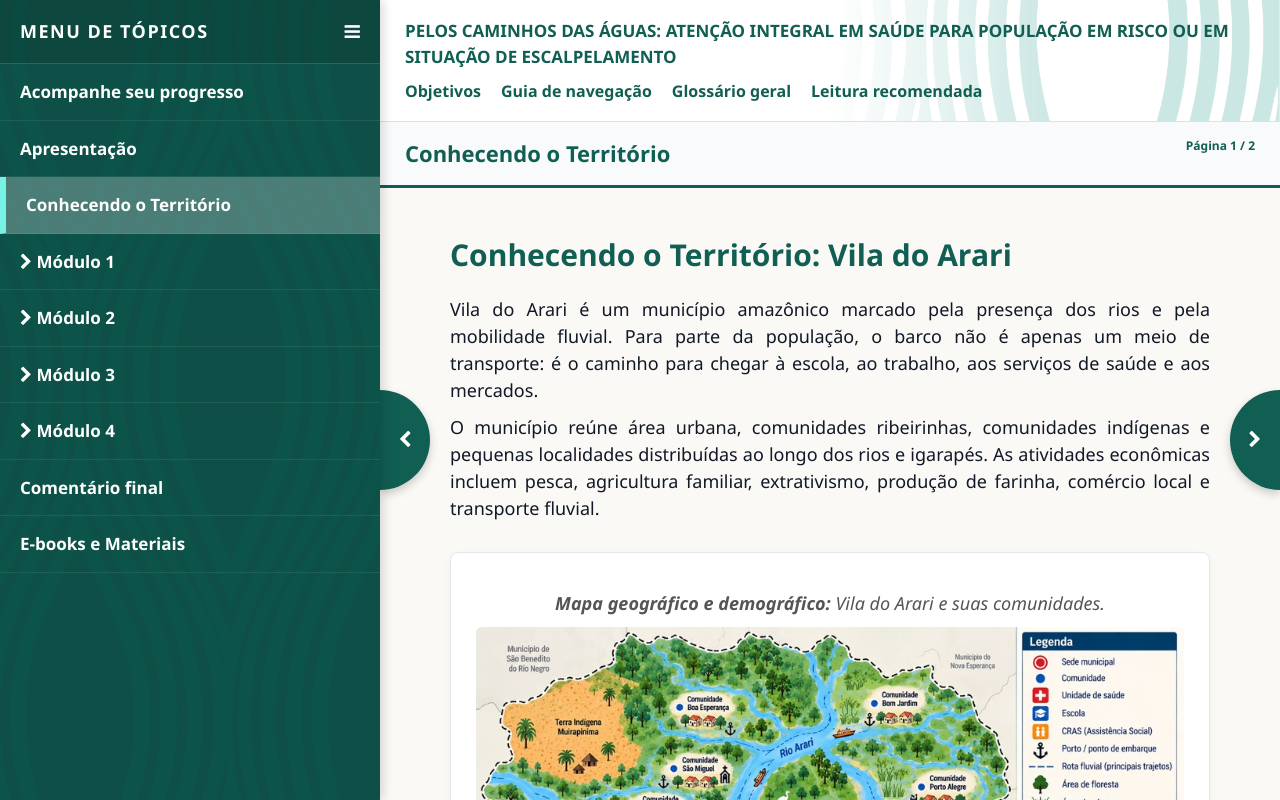
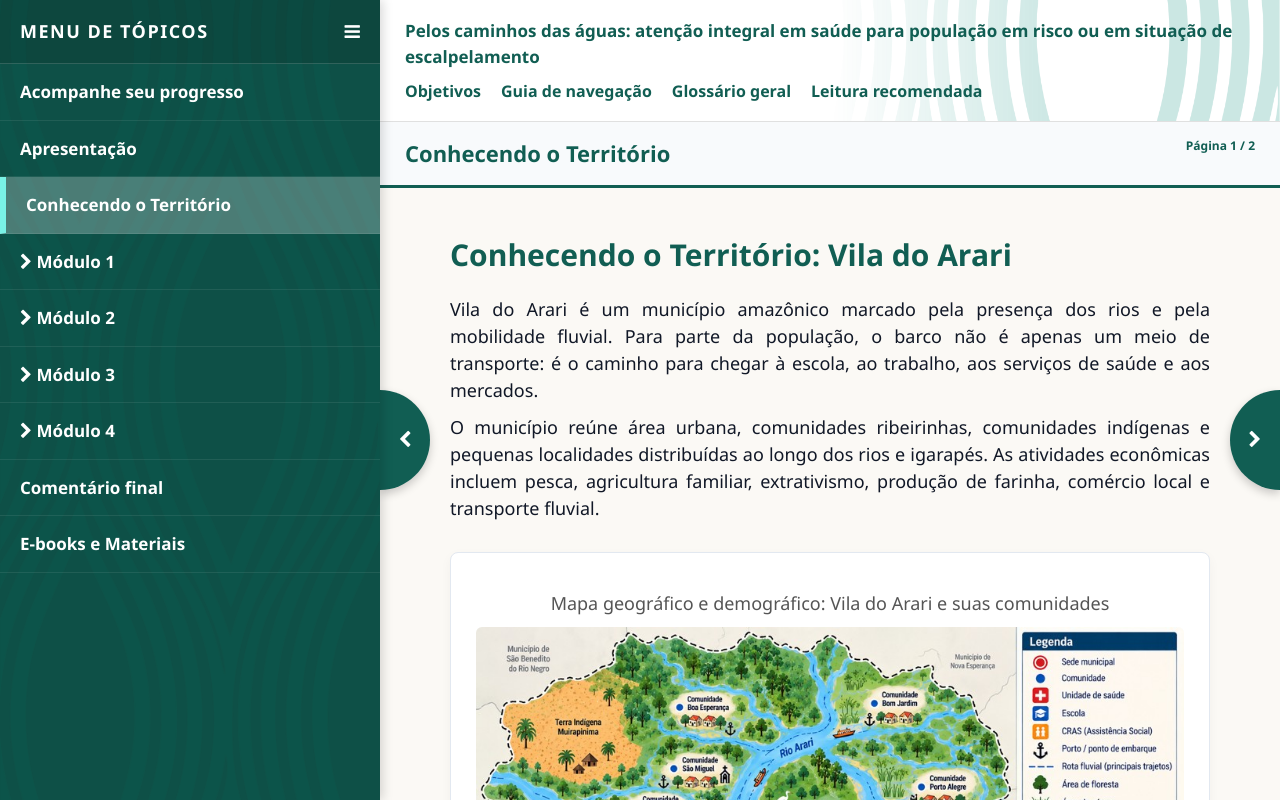
Before and after one commit to MjSoarees/escalpelamento-unasus, a plain HTML site: page index.html in a window 1280 px wide. Both pictures are taken after a click on the link "Conhecendo o Território". Drawn offline with nearby package versions, Linux system fonts and the light colour scheme.

Commit message:
primeiro comit 27.09.26

```diff
--- a/css/estilo.css
+++ b/css/estilo.css
@@ -6,7 +6,7 @@
     --color-verde-base: #115E53;
     --color-text-dark: #111827;
 
-    --mod1-color: #d7945c; /* Verde Petróleo */
+    --mod1-color: #115E53; /* Verde Petróleo */
     --mod2-color: #00c589; /* Azul Petróleo */
     --mod3-color: #26a483; /* Verde Oliva Profundo */
     --mod4-color: #205758; /* Azul Profundo */
@@ -335,6 +335,10 @@ body {
     line-height: 1.6;
 }
 
+.infografico-container{
+
+}
+
 .card-visual-destaque,
 .questao-card,
 .reflexao-box,
--- a/index.html
+++ b/index.html
@@ -185,8 +185,7 @@
                         <i class="fa fa-bars"></i>
                     </button>
                     <div class="curso-title-label">
-                        PELOS CAMINHOS DAS ÁGUAS: ATENÇÃO INTEGRAL EM SAÚDE PARA POPULAÇÃO EM RISCO OU EM SITUAÇÃO DE
-                        ESCALPELAMENTO
+                        Pelos caminhos das águas: atenção integral em saúde para população em risco ou em situação de escalpelamento
                     </div>
                 </div>
                 <div class="links-superior">
--- a/js/main.js
+++ b/js/main.js
@@ -267,9 +267,9 @@ const secoesCurso = [
                     <p>O município reúne área urbana, comunidades ribeirinhas, comunidades indígenas e pequenas localidades distribuídas ao longo dos rios e igarapés. As atividades econômicas incluem pesca, agricultura familiar, extrativismo, produção de farinha, comércio local e transporte fluvial.</p>
 
                     <div class="infografico-container" style="max-width: 900px; margin: 30px auto;">
-                        <p style="text-align:center; font-style:italic; margin-top:12px; color:#555;"><b>Mapa geográfico e demográfico:</b> Vila do Arari e suas comunidades.</p>
+                        <p style="text-align:center; margin-top:12px; color:#555; font-weight: normal !important;">Mapa geográfico e demográfico: Vila do Arari e suas comunidades</p>
                         <img src="./fotos/mapa.jpg" alt="Mapa de Vila do Arari" style="width:100%; border-radius:6px; display:block;">
-                        <p style="text-align:center; font-style:italic; margin-top:12px; color:#555;"><b>Fonte: Elaborada pela equipe de produção com auxílio de inteligência artificial generativa, 2026.</p>
+                        <p style="text-align:center; margin-top:12px; color:#555; font-weight: normal !important;"><b>Fonte:</b> elaborada pela equipe de produção com auxílio de inteligência artificial generativa, 2026.</p>
                     </div>
 
                     <br>
@@ -291,7 +291,7 @@ const secoesCurso = [
                 header: 'Conhecendo o território',
                 html: `
 
-                <h3>Conhecendo o Território: Vila Arari</h3>
+                <h3>Conhecendo o Território: Vila do Arari</h3>
                 <p>A distância entre as comunidades e a sede municipal interfere no acesso aos serviços públicos. Em determinadas localidades, o deslocamento até uma unidade de saúde pode exigir horas de viagem. Durante o período de cheia, algumas rotas ficam mais extensas; na estiagem, determinados trechos tornam-se mais difíceis para a navegação.</p>
 
                 <p>A mobilidade fluvial também faz parte da rotina das crianças e adolescentes. Meninas e mulheres participam de diferentes atividades familiares, produtivas e comunitárias e utilizam as embarcações para deslocamentos cotidianos.</p>
@@ -301,9 +301,9 @@ const secoesCurso = [
                 <p>O município conta com serviços de Atenção Primária à Saúde, uma unidade hospitalar de pequeno porte e equipes que percorrem comunidades rurais e ribeirinhas. Entretanto, situações que exigem atendimento especializado precisam ser encaminhadas para outro município, aumentando o tempo de deslocamento e criando desafios para a continuidade do cuidado.</p>
 
                 <div class="infografico-container" style="max-width: 900px; margin: 30px auto;">
-                        <p style="text-align:center; font-style:italic; margin-top:12px; color:#555;"><b>Representação digital de estudante ribeirinha em canoa na Vila do Arari..</p>
+                        <p style="text-align:center; margin-top:12px; color:#555;">Representação de estudante ribeirinha em canoa na Vila do Arari..</p>
                         <img src="./fotos/ribeirinhos.jpg" alt="Mapa de Vila do Arari" style="width:100%; border-radius:6px; display:block;">
-                        <p style="text-align:center; font-style:italic; margin-top:12px; color:#555;"><b>Fonte: Elaborada pela equipe de produção com auxílio de inteligência artificial generativa, 2026.</p>
+                        <p style="text-align:center; margin-top:12px; color:#555;"><b>Fonte:</b> elaborada pela equipe de produção com auxílio de inteligência artificial generativa, 2026.</p>
                     </div>
 
                 <h3>Os personagens desta história</h3>
@@ -674,7 +674,7 @@ const secoesCurso = [
         modulo: 'mod3',
         paginas: [
             {
-                header: 'MÓDULO 3 | Saúde mental e atenção psicossocial às pessoas vítimas de escalpelamento',
+                header: 'Apresentação do Módulo ',
                 html: `
                     <div class="objetivo-box">
                         <h4 style="margin-top:0; color:var(--mod-active-color);">Objetivo de aprendizagem do módulo</h4>
@@ -736,7 +736,7 @@ const secoesCurso = [
         modulo: 'mod3',
         paginas: [
             {
-                header: 'Módulo 3 | Unidade 1<br>Título do Tópico',
+                header: 'Unidade 1',
                 html: `<h3>Conteúdo do novo módulo</h3><p>Texto da página...</p>`
             }
         ]
@@ -751,7 +751,7 @@ const secoesCurso = [
         modulo: 'mod4',
         paginas: [
             {
-                header: 'MÓDULO 4 | Prevenção, acolhimento e coordenação do cuidado na Rede de Atenção à Saúde nos territórios das águas',
+                header: 'Apresentação do Módulo ',
                 html: `
                     <div class="objetivo-box">
                         <h4 style="margin-top:0; color:var(--mod-active-color);">Objetivo de aprendizagem do módulo</h4>
@@ -815,7 +815,7 @@ const secoesCurso = [
         modulo: 'mod4',
         paginas: [
             {
-                header: 'Módulo 4 | Unidade 1<br>Título do Tópico',
+                header: 'Apresentação',
                 html: `<h3>Conteúdo do novo módulo</h3><p>Texto da página...</p>`
             }
         ]
@@ -919,7 +919,7 @@ function renderizarAtual() {
     const pagina = secao.paginas[paginaInternaIndex];
 
     let corAtual = '#115E53';
-    if (secao.modulo === 'mod1') corAtual = '#115E53;';
+    if (secao.modulo === 'mod1') corAtual = '#115E53';
     else if (secao.modulo === 'mod2') corAtual = '#205758' ;
     else if (secao.modulo === 'mod3') corAtual =  '#0f4c5c';
     else if (secao.modulo === 'mod4') corAtual = '#365314';
```
